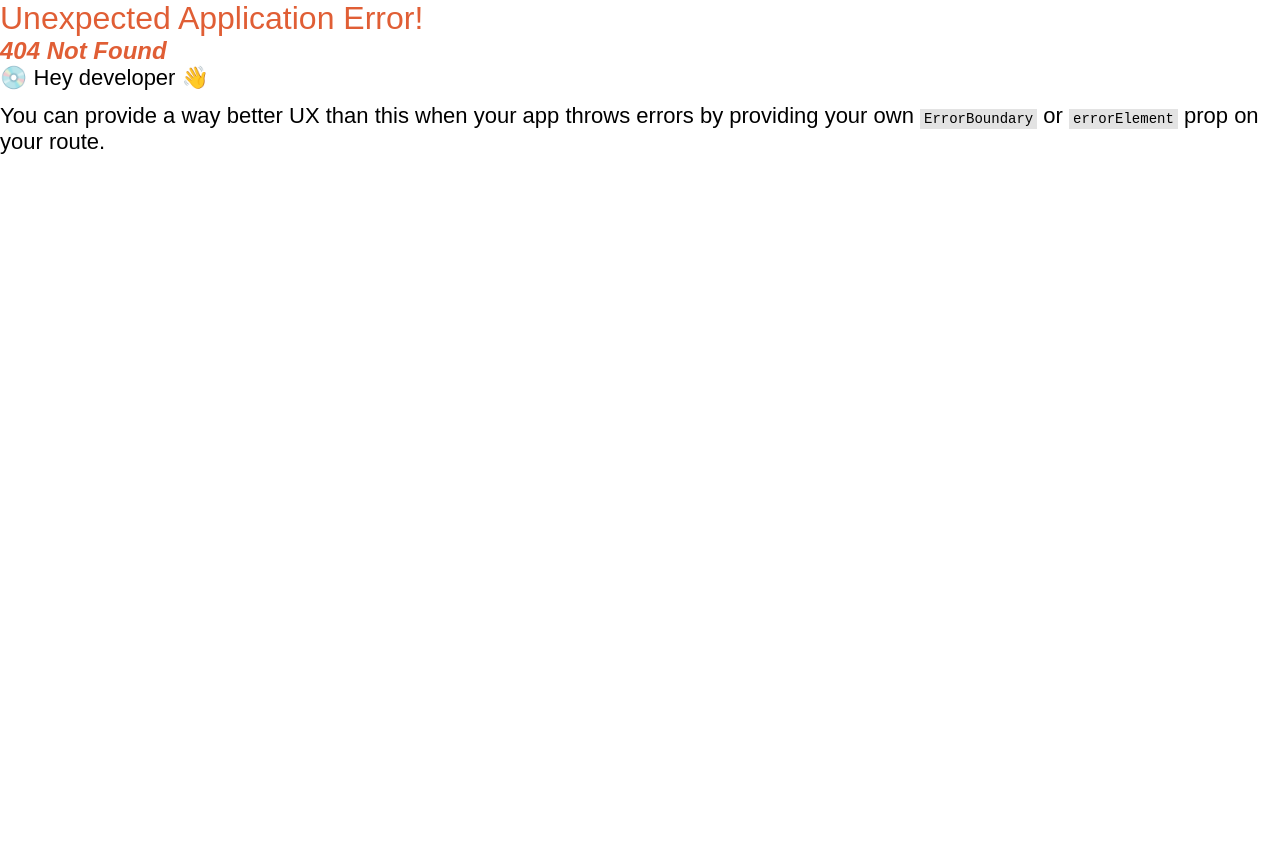
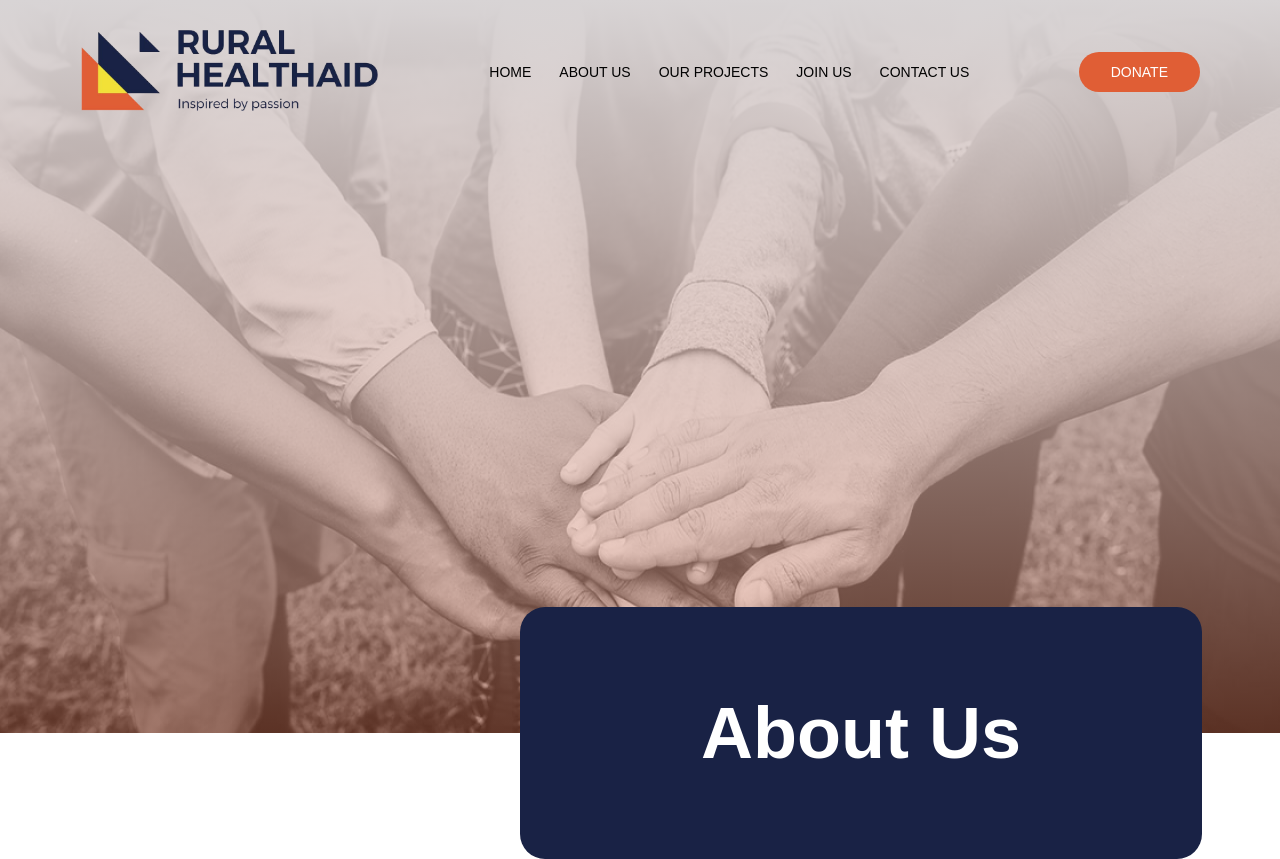
Before and after one commit to ruralhealthaid/ruralhealthaid, a React (Create React App) app: page /about-us in a window 1280 px wide. Before the commit this address had no page. Before the commit the page ends 800 px from the top, so only its background shows below. Built offline with nearby package versions, Linux system fonts and the light colour scheme.

Commit message:
Feat: Added the hero section

```diff
--- a/src/App.tsx
+++ b/src/App.tsx
@@ -4,6 +4,7 @@ import {
   RouterProvider,
 } from "react-router-dom";
 import HomePage from "./components/home/HomePage";
+import AboutUs from "./components/about/AboutUs";
 
 function App() {
   const router = createBrowserRouter([
@@ -15,6 +16,10 @@ function App() {
       path: "/home",
       element: <HomePage />,
     },
+    {
+      path: "/about-us",
+      element: <AboutUs />,
+    },
   ]);
   return <RouterProvider router={router}></RouterProvider>;
 }
--- /dev/null
+++ b/src/components/about/AboutUs.tsx
@@ -0,0 +1,12 @@
+import React from "react";
+import Hero from "./Hero";
+
+const AboutUs = () => {
+  return (
+    <div>
+      <Hero />
+    </div>
+  );
+};
+
+export default AboutUs;
--- /dev/null
+++ b/src/components/about/Hero.module.css
@@ -0,0 +1,49 @@
+.wrapper {
+    position: relative;
+}
+
+.wrapper, .bg, .linear-box{
+    height: 73.3rem;
+    width: 100%;
+}
+
+.bg, .linear-box{
+    position: absolute;
+    top: 0;
+    left: 0;
+
+    width: 100%;
+    height: 73.3rem;
+}
+
+.bg{
+    z-index: -15;
+}
+
+.linear-box{
+    z-index: -10;
+    background-image: linear-gradient(#D8D4D5, rgba(222, 118, 85, 0.4));
+}
+
+.heading{
+    position: absolute;
+
+    right: 7.8rem;
+    bottom: -12.6rem;
+
+    width: 68.2rem;
+    height: 25.2rem;
+    background-color: var(--color--violet);
+
+    display: flex;
+    align-items: center;
+    justify-content: center;
+
+    border-radius: 2.5rem;
+}
+
+.heading h1{
+    font-size: 7.2rem;
+    font-weight: bold;
+    color: var(--color--white);
+}
--- /dev/null
+++ b/src/components/about/Hero.tsx
@@ -0,0 +1,25 @@
+import React from "react";
+import styles from "./Hero.module.css";
+import heroImg from "../assets/about-us-bg.png";
+import Header from "../ui/Header";
+
+const Hero = () => {
+  return (
+    <section className={styles.wrapper}>
+      <div className={styles.header}>
+        <Header />
+      </div>
+      <img
+        src={heroImg}
+        className={styles.bg}
+        alt="people putting hands together"
+      />
+      <div className={styles["linear-box"]}></div>
+      <div className={styles.heading}>
+        <h1>About Us</h1>
+      </div>
+    </section>
+  );
+};
+
+export default Hero;
--- a/src/components/home/HomePage.tsx
+++ b/src/components/home/HomePage.tsx
@@ -1,5 +1,5 @@
 import React from "react";
-import Header from "./Header";
+import Header from "../ui/Header";
 import Hero from "./Hero";
 import About from "./About";
 import Metrics from "./Metrics";
--- a/src/index.css
+++ b/src/index.css
@@ -7,7 +7,6 @@
   --color--violet: #192245;
   --color--white: #fff;
   --color--milk-bg: #F7F4F4;
-  --color--violet:#192245;
   --color--black: #000;
   --color--light-yellow: #F2E137;
   --color--dark-yellow: #dfd028;
```
Also changed, not shown: src/components/about/AboutUs.module.css (added), src/components/assets/about-us-bg.png (added), src/components/ui/Header.module.css (renamed from src/components/home/Header.module.css), src/components/ui/Header.tsx (renamed from src/components/home/Header.tsx).
